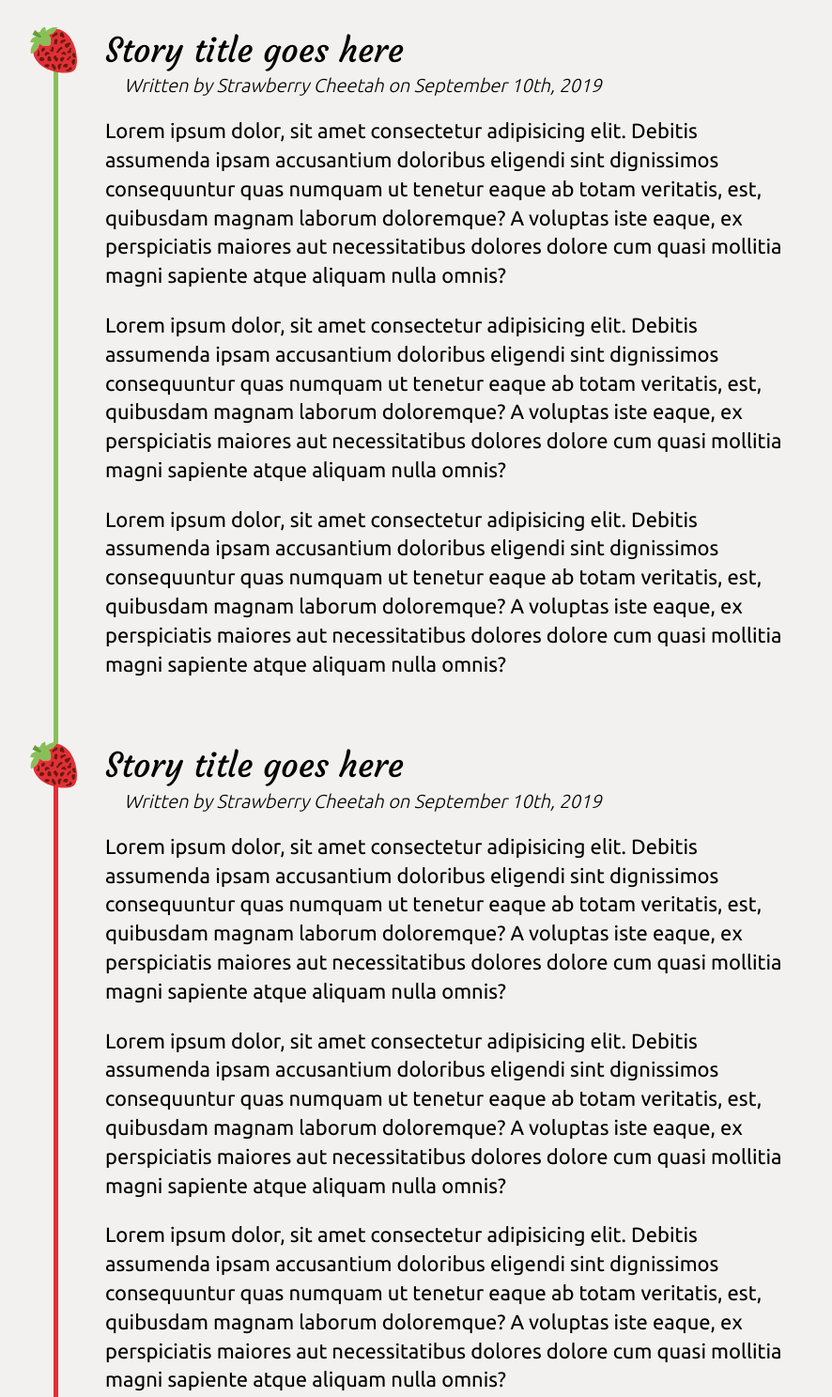
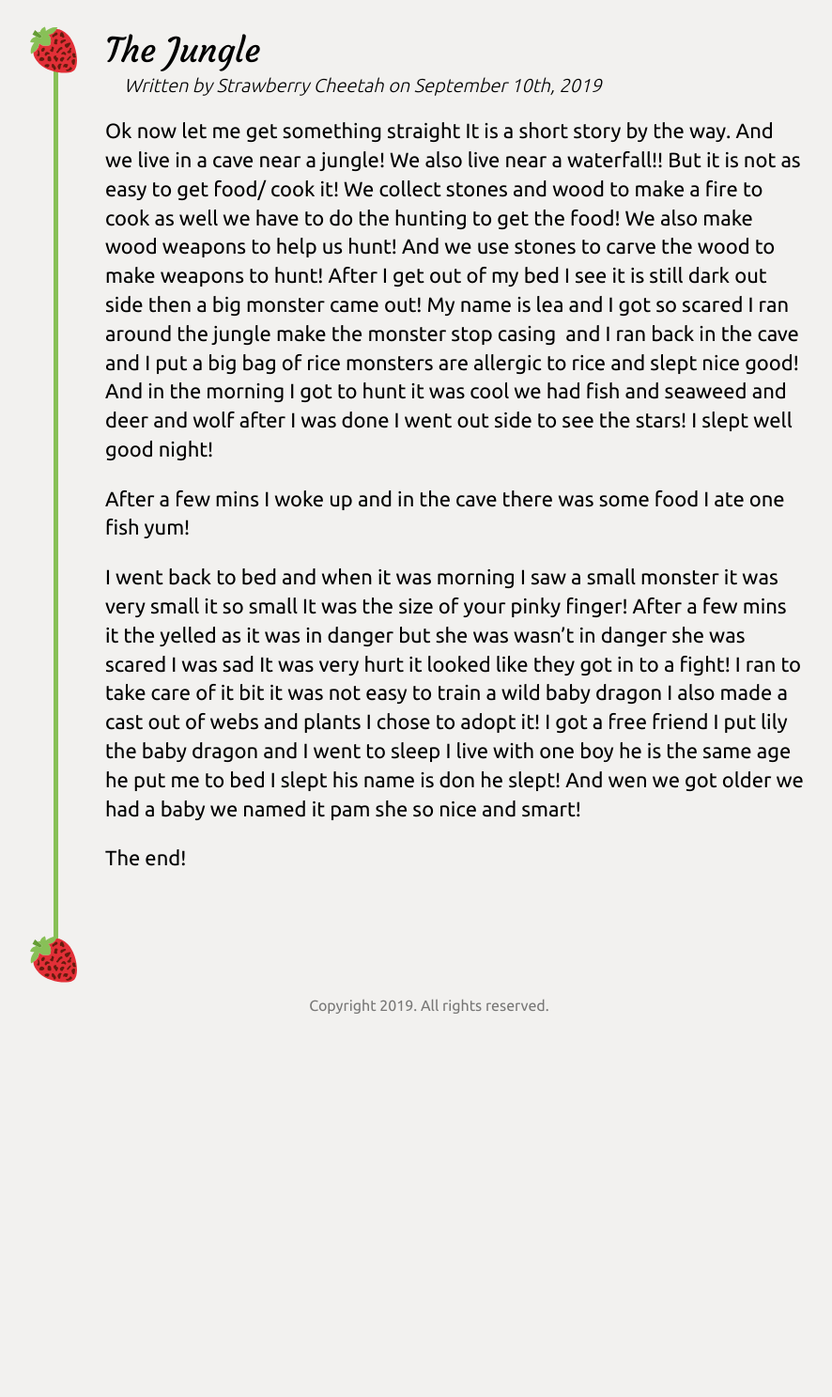
Before and after one commit to strawberrycheetah/strawberrycheetah, a plain HTML site: page index.html in a window 1280 px wide. Shown: the part 280-1767 px from the top of the page at 94% size, without its empty margins (183-1069 px from the left). After the commit the page ends 1380 px from the top, so only its background shows below. Drawn offline with Linux system fonts and the light colour scheme.

Commit message:
first story - the jungle

```diff
--- a/index.html
+++ b/index.html
@@ -26,22 +26,17 @@
 
   <article>
     <header>
-      <h2>Story title goes here</h2>
+      <h2>The Jungle</h2>
       <aside>Written by Strawberry Cheetah on September 10th, 2019</aside>
     </header>
-    <p>Lorem ipsum dolor, sit amet consectetur adipisicing elit. Debitis assumenda ipsam accusantium doloribus eligendi sint dignissimos consequuntur quas numquam ut tenetur eaque ab totam veritatis, est, quibusdam magnam laborum doloremque? A voluptas iste eaque, ex perspiciatis maiores aut necessitatibus dolores dolore cum quasi mollitia magni sapiente atque aliquam nulla omnis?</p>
-    <p>Lorem ipsum dolor, sit amet consectetur adipisicing elit. Debitis assumenda ipsam accusantium doloribus eligendi sint dignissimos consequuntur quas numquam ut tenetur eaque ab totam veritatis, est, quibusdam magnam laborum doloremque? A voluptas iste eaque, ex perspiciatis maiores aut necessitatibus dolores dolore cum quasi mollitia magni sapiente atque aliquam nulla omnis?</p>
-    <p>Lorem ipsum dolor, sit amet consectetur adipisicing elit. Debitis assumenda ipsam accusantium doloribus eligendi sint dignissimos consequuntur quas numquam ut tenetur eaque ab totam veritatis, est, quibusdam magnam laborum doloremque? A voluptas iste eaque, ex perspiciatis maiores aut necessitatibus dolores dolore cum quasi mollitia magni sapiente atque aliquam nulla omnis?</p>
-  </article>
+    <p>Ok now let me get something straight It is a short story by the way. And we live in a cave near a jungle! We also live near a waterfall!! But it is not as easy to get food/ cook it! We collect stones and wood to make a fire to cook as well we have to do the hunting to get the food! We also make wood weapons to help us hunt! And we use stones to carve the wood to make weapons to hunt! After I get out of my bed I see it is still dark out side then a big monster came out! My name is lea and I got so scared I ran around the jungle make the monster stop casing  and I ran back in the cave and I put a big bag of rice monsters are allergic to rice and slept nice good! And in the morning I got to hunt it was cool we had fish and seaweed and deer and wolf after I was done I went out side to see the stars! I slept well good night!</p>
 
-  <article>
-    <header>
-      <h2>Story title goes here</h2>
-      <aside>Written by Strawberry Cheetah on September 10th, 2019</aside>
-    </header>
-    <p>Lorem ipsum dolor, sit amet consectetur adipisicing elit. Debitis assumenda ipsam accusantium doloribus eligendi sint dignissimos consequuntur quas numquam ut tenetur eaque ab totam veritatis, est, quibusdam magnam laborum doloremque? A voluptas iste eaque, ex perspiciatis maiores aut necessitatibus dolores dolore cum quasi mollitia magni sapiente atque aliquam nulla omnis?</p>
-    <p>Lorem ipsum dolor, sit amet consectetur adipisicing elit. Debitis assumenda ipsam accusantium doloribus eligendi sint dignissimos consequuntur quas numquam ut tenetur eaque ab totam veritatis, est, quibusdam magnam laborum doloremque? A voluptas iste eaque, ex perspiciatis maiores aut necessitatibus dolores dolore cum quasi mollitia magni sapiente atque aliquam nulla omnis?</p>
-    <p>Lorem ipsum dolor, sit amet consectetur adipisicing elit. Debitis assumenda ipsam accusantium doloribus eligendi sint dignissimos consequuntur quas numquam ut tenetur eaque ab totam veritatis, est, quibusdam magnam laborum doloremque? A voluptas iste eaque, ex perspiciatis maiores aut necessitatibus dolores dolore cum quasi mollitia magni sapiente atque aliquam nulla omnis?</p>
+    <p>After a few mins I woke up and in the cave there was some food I ate one fish yum! </p>
+
+    <p>I went back to bed and when it was morning I saw a small monster it was very small it so small It was the size of your pinky finger! After a few mins it the yelled as it was in danger but she was wasn’t in danger she was scared I was sad It was very hurt it looked like they got in to a fight! I ran to take care of it bit it was not easy to train a wild baby dragon I also made a cast out of webs and plants I chose to adopt it! I got a free friend I put lily the baby dragon and I went to sleep I live with one boy he is the same age he put me to bed I slept his name is don he slept! And wen we got older we had a baby we named it pam she so nice and smart! </p>
+
+    <p>The end!</p>
+
   </article>
 
   <article></article>
```
